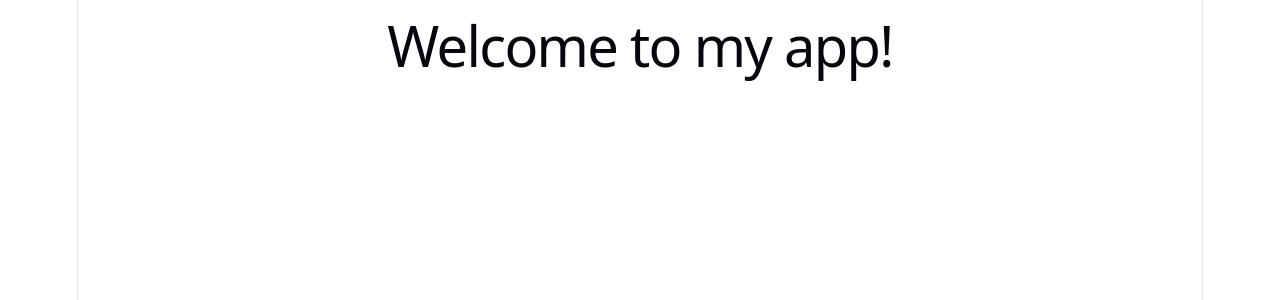
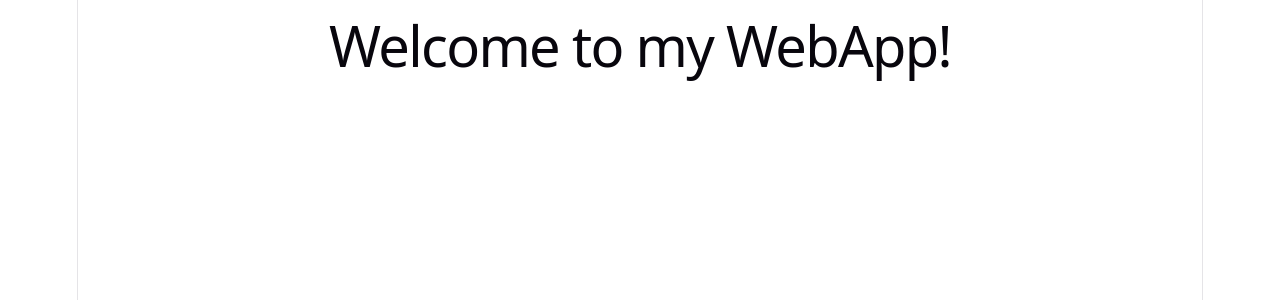
Before and after one commit to marlukkg/ReactProjects, a React (Vite) app in the folder react-hello-world/: page / in a window 1280 px wide. Shown: the top 300 px of the page. Built offline with nearby package versions, Linux system fonts and the light colour scheme.

Commit message:
Fix a label on the landing page

```diff
--- a/react-hello-world/src/App.jsx
+++ b/react-hello-world/src/App.jsx
@@ -7,7 +7,7 @@
 
   return (
     <div>
-      <h1>Welcome to my app!</h1>
+      <h1>Welcome to my WebApp!</h1>
     </div>
   )
 }
```
